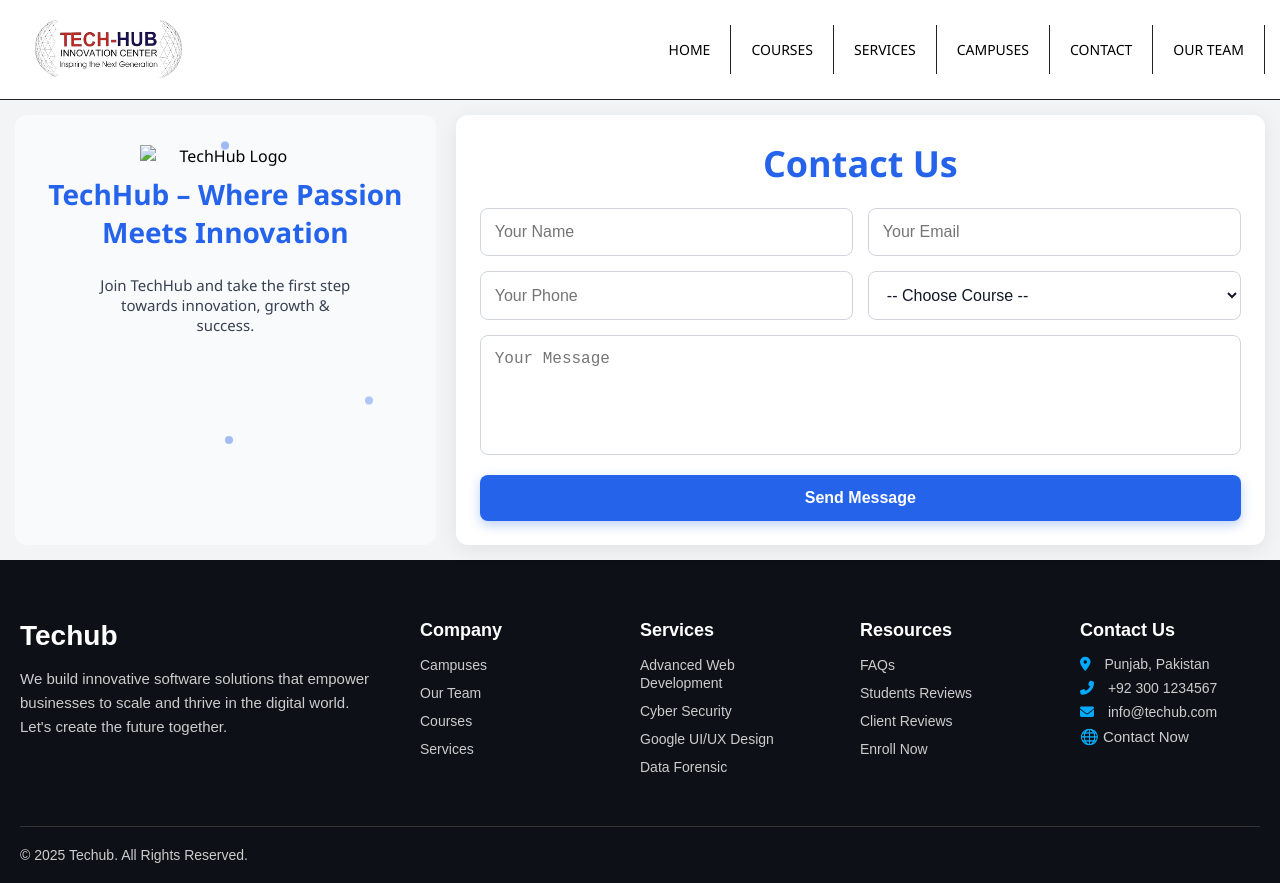
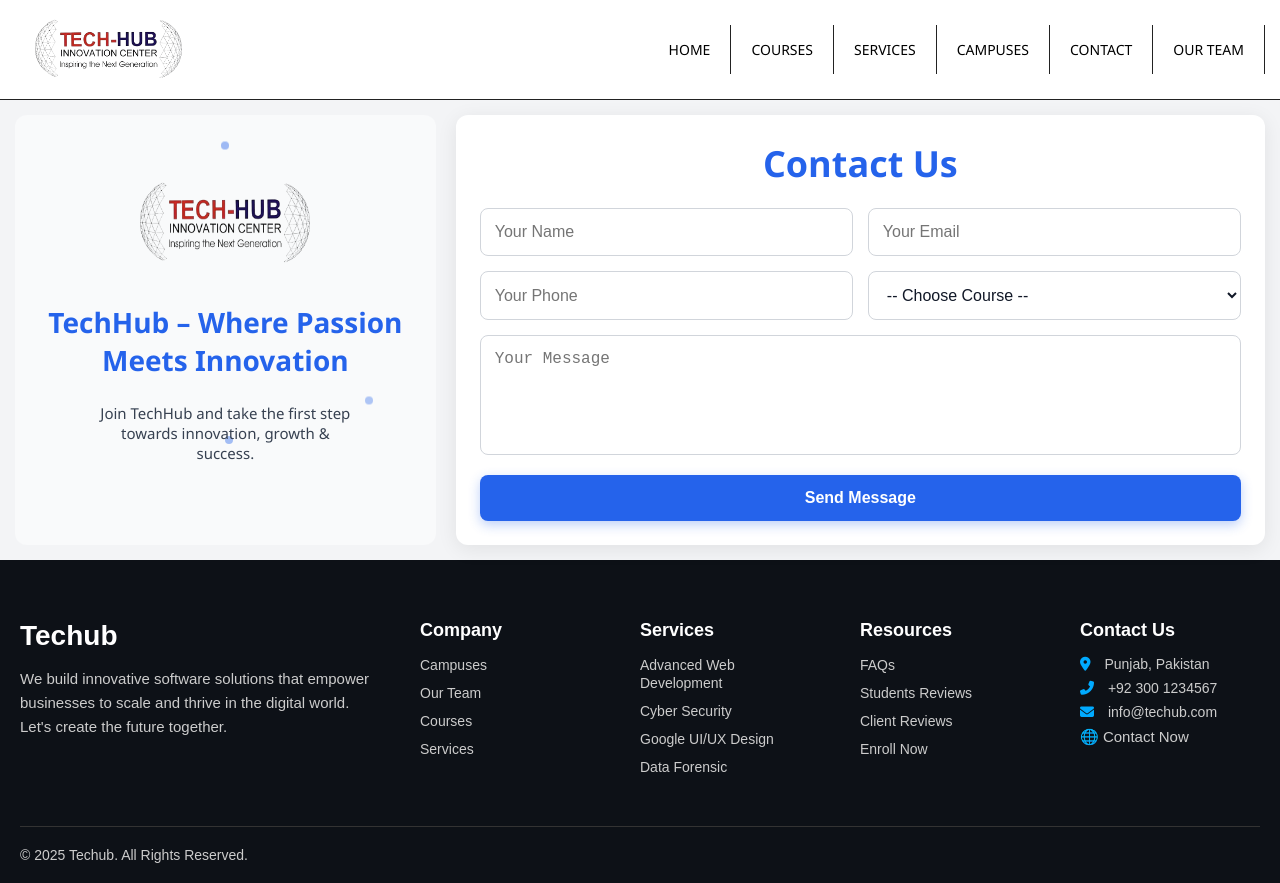
Before and after one commit to Faizanhaider461/Techub, a plain HTML site: page Contact.html in a window 1280 px wide. Drawn offline with Linux system fonts and the light colour scheme; some packages are replaced by stand-ins of ours; a script that the page names is missing.

Commit message:
Add files via upload

```diff
--- a/Contact.html
+++ b/Contact.html
@@ -484,7 +484,7 @@
   <div class="wrapper">
     <!-- Left Side Design -->
     <div class="side-design">
-      <img src="/images/logo.png" alt="TechHub Logo">
+      <img src="/images/LOGO-removebg-preview.png" alt="TechHub Logo" height="150px">
       <h2>TechHub – Where Passion Meets Innovation</h2>
       <p>Join TechHub and take the first step towards innovation, growth & success.</p>
 
```
Also changed, not shown: images/No one.jpg.
